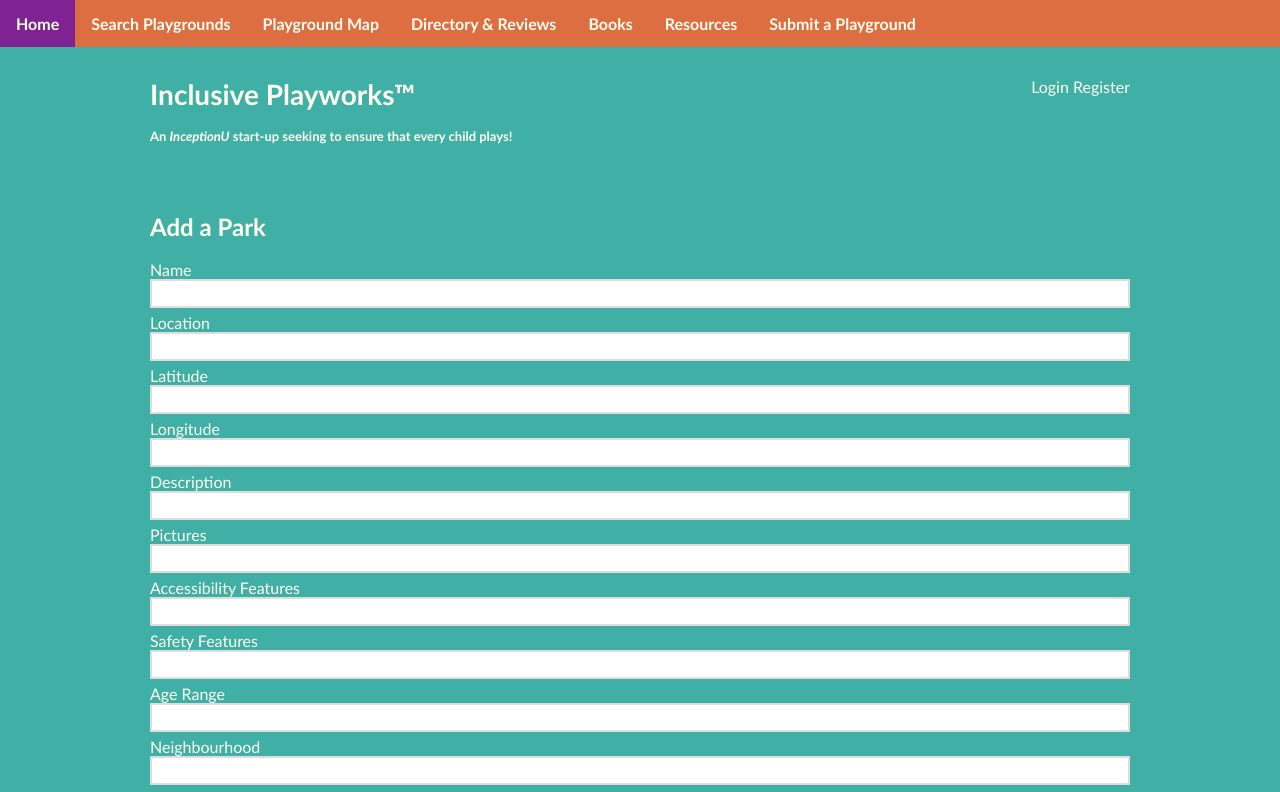
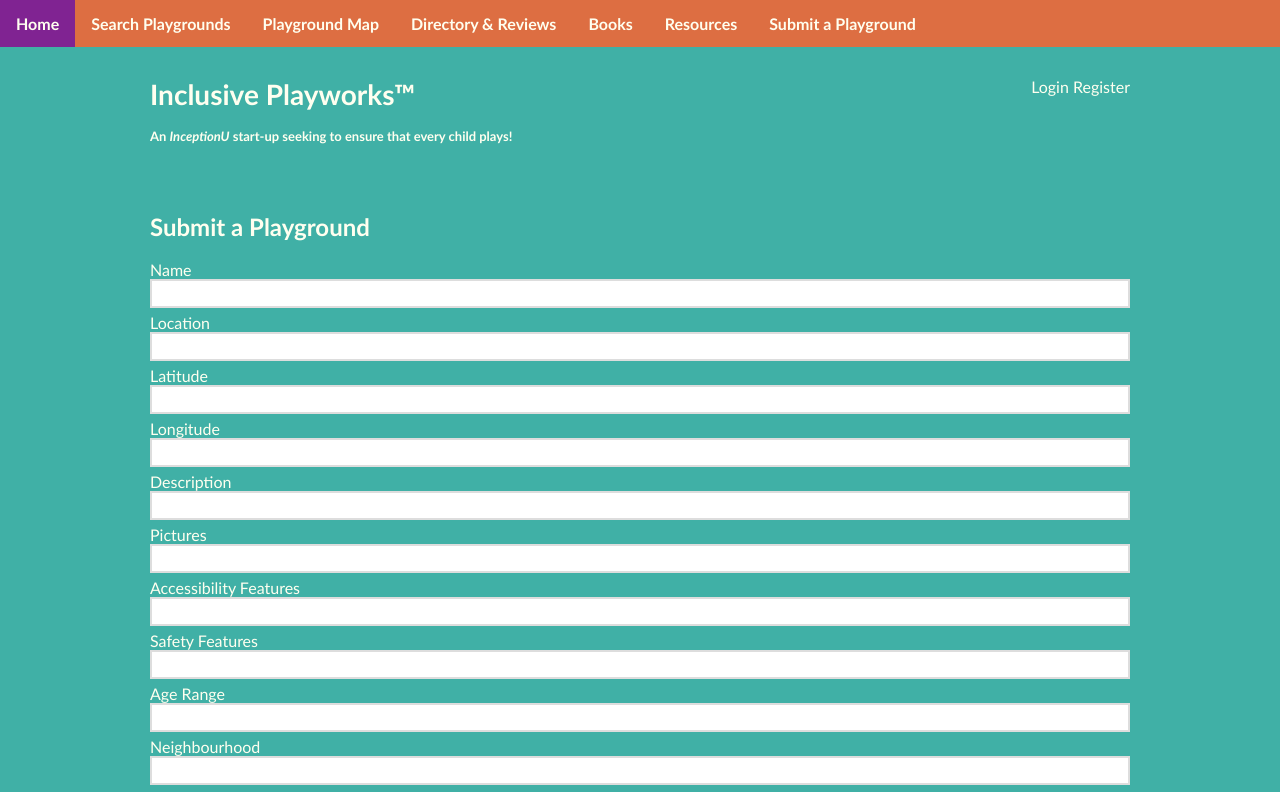
Before and after one commit to htntang/everychildplays, a React (Create React App) app in the folder client/: page /submit in a window 1280 px wide. Shown: the top 792 px of the page. Built offline with nearby package versions, Linux system fonts and the light colour scheme.

Commit message:
minor change

```diff
--- a/client/src/Pages/Submit.js
+++ b/client/src/Pages/Submit.js
@@ -55,7 +55,7 @@
 
     return (
         <div>
-    <h2>Add a Park</h2>
+    <h2>Submit a Playground</h2>
     {error && <div style={{ color: 'red' }}>{error}</div>}
     {success && (
         <div style={{ color: 'green' }}>Playground Submitted, Thank you!</div>
```
